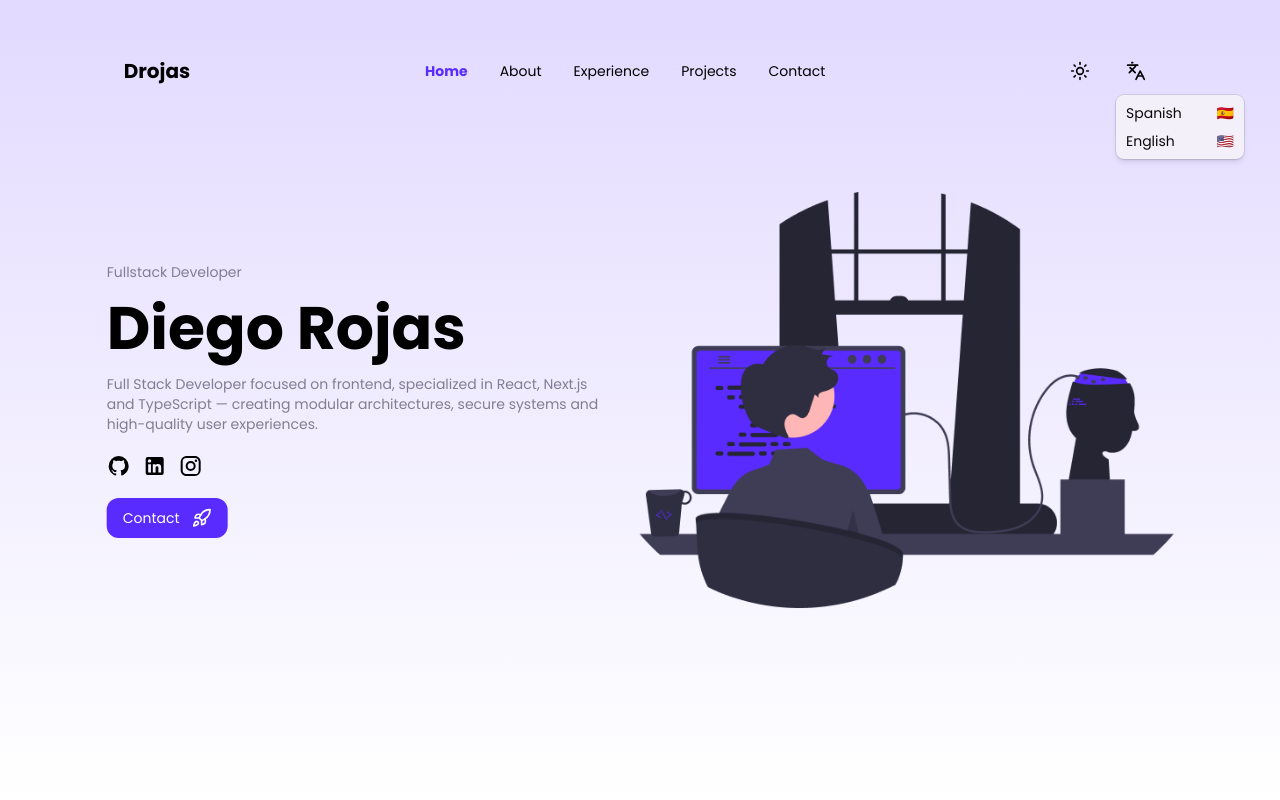
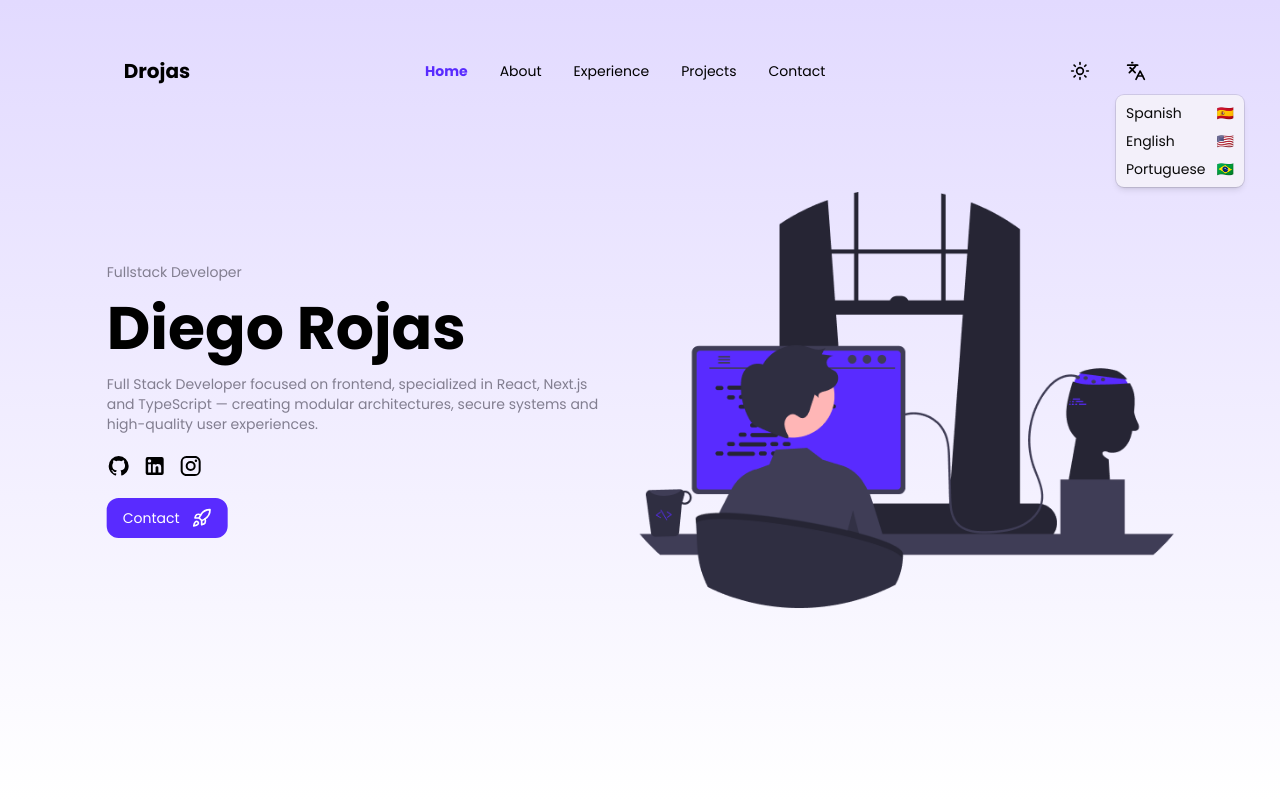
Before and after one commit to rrojas1296/Portafolio-2026, a Next.js app: page /en in a window 1280 px wide. Both pictures are taken after a click on the button 1136 px from the left and 71 px from the top of the page. Shown: the top 800 px of the page. Built offline with nearby package versions, Linux system fonts and the light colour scheme.

Commit message:
master: Added pt language

```diff
--- a/messages/en.json
+++ b/messages/en.json
@@ -10,7 +10,8 @@
     },
     "locale": {
       "es": "Spanish",
-      "en": "English"
+      "en": "English",
+      "pt": "Portuguese"
     }
   },
   "Hero": {
--- a/messages/es.json
+++ b/messages/es.json
@@ -10,7 +10,8 @@
     },
     "locale": {
       "es": "Español",
-      "en": "Ingles"
+      "en": "Ingles",
+      "pt": "Português"
     }
   },
   "Hero": {
--- /dev/null
+++ b/messages/pt.json
@@ -0,0 +1,45 @@
+{
+  "Header": {
+    "logo": "Drojas",
+    "sections": {
+      "home": "Início",
+      "about": "Sobre",
+      "experience": "Experiência",
+      "projects": "Projetos",
+      "contact": "Contato"
+    },
+    "locale": {
+      "es": "Espanhol",
+      "en": "Inglês",
+      "pt": "Português"
+    }
+  },
+  "Hero": {
+    "role": "Desenvolvedor Fullstack",
+    "name": "Diego Rojas",
+    "description": "Desenvolvedor Full Stack com foco em frontend, especializado em React, Next.js e TypeScript — criando arquiteturas modulares, sistemas seguros e experiências de usuário de alta qualidade.",
+    "contactButton": "Entrar em contato"
+  },
+  "About": {
+    "title": "Como construo software",
+    "subtitle": "Foco em criar aplicações escaláveis, seguras e sustentáveis, priorizando sempre a experiência do usuário e a qualidade do código.",
+    "cards": {
+      "security": {
+        "title": "Segurança em primeiro lugar",
+        "description": "Implemento autenticação robusta, controle de acesso (RBAC) e boas práticas para proteger dados e sistemas."
+      },
+      "performance": {
+        "title": "Performance & UX",
+        "description": "Otimizo aplicações para que sejam rápidas, fluidas e focadas em uma excelente experiência do usuário, reduzindo tempos de carregamento."
+      },
+      "arquitecture": {
+        "title": "Arquitetura UI Modular",
+        "description": "Desenho sistemas escaláveis com componentes reutilizáveis e código sustentável para facilitar crescimento e evolução."
+      }
+    }
+  },
+  "Skills": {
+    "title": "Habilidades",
+    "subtitle": "Trabalho principalmente com"
+  }
+}
--- a/src/components/Header/Header.tsx
+++ b/src/components/Header/Header.tsx
@@ -102,6 +102,12 @@ const Header = () => {
               >
                 <span>{t("locale.en")} </span> <span>🇺🇸</span>
               </DropdownMenuItem>
+              <DropdownMenuItem
+                className="flex justify-between"
+                onClick={() => handleLocale("pt")}
+              >
+                <span>{t("locale.pt")} </span> <span>🇧🇷</span>
+              </DropdownMenuItem>
             </DropdownMenuContent>
           </DropdownMenu>
         </div>
--- a/src/i18n/routing.ts
+++ b/src/i18n/routing.ts
@@ -1,6 +1,6 @@
 import { defineRouting } from "next-intl/routing";
 
 export const routing = defineRouting({
-  locales: ["en", "es"],
+  locales: ["en", "es", "pt"],
   defaultLocale: "es",
 });
```
